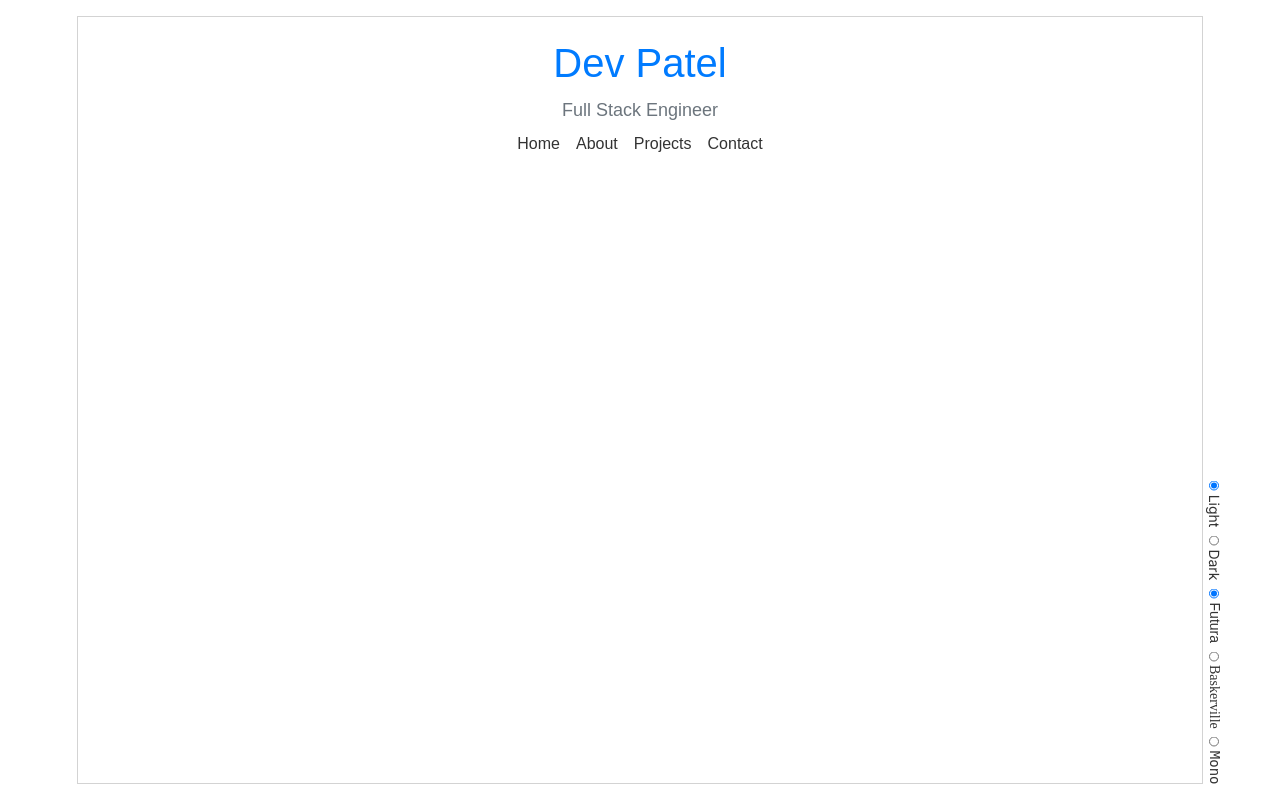
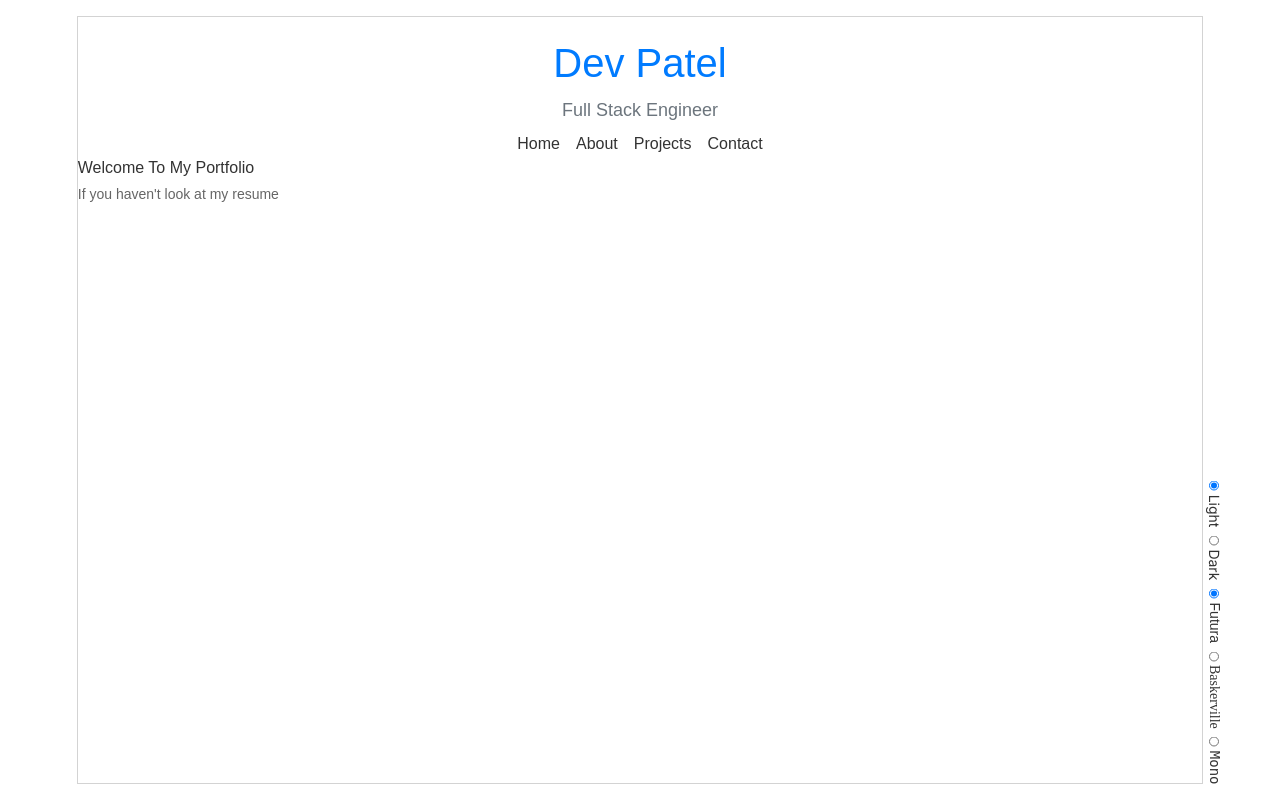
Before and after one commit to devpatel2404/Portfolio, a Next.js app: page / in a window 1280 px wide. Built offline with nearby package versions, Linux system fonts and the light colour scheme; a web font is replaced by a local one.

Commit message:
Finishing Portfolio

```diff
--- a/app/Contact/Contact.tsx
+++ b/app/Contact/Contact.tsx
@@ -6,7 +6,7 @@ import emailjs from "emailjs-com";
 function Contact() {
     const form = useRef();
 
-    const onSubmit = (e) => {
+    const onSubmit = (e : FormDataEvent) => {
         e.preventDefault();
         EmailService(form.current);
     }
--- a/app/page.tsx
+++ b/app/page.tsx
@@ -78,7 +78,10 @@ export default function Home() {
                             Contact</h1></button>
                     </div>
 
-                    <div id={"Home"} style={{display: activeSection == "Home" ? "initial" : "none", height: "96vh - 200px"}}></div>
+                    <div id={"Home"} style={{display: activeSection == "Home" ? "initial" : "none", height: "96vh - 200px"}}>
+                        <h1>Welcome To My Portfolio</h1>
+                        <p>If you haven&apos;t look at my resume</p>
+                    </div>
 
                     {activeSection == "About" && <AboutMe />}
                     {activeSection == "Projects" && <Projects />}
```
